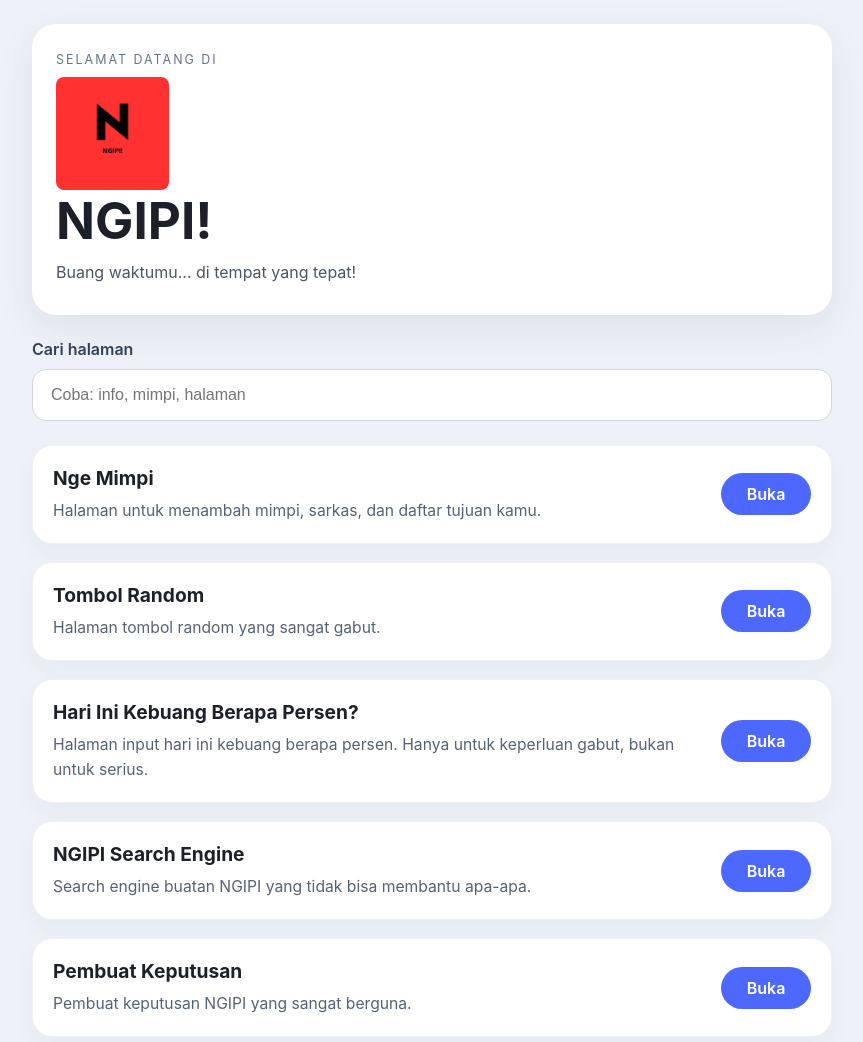
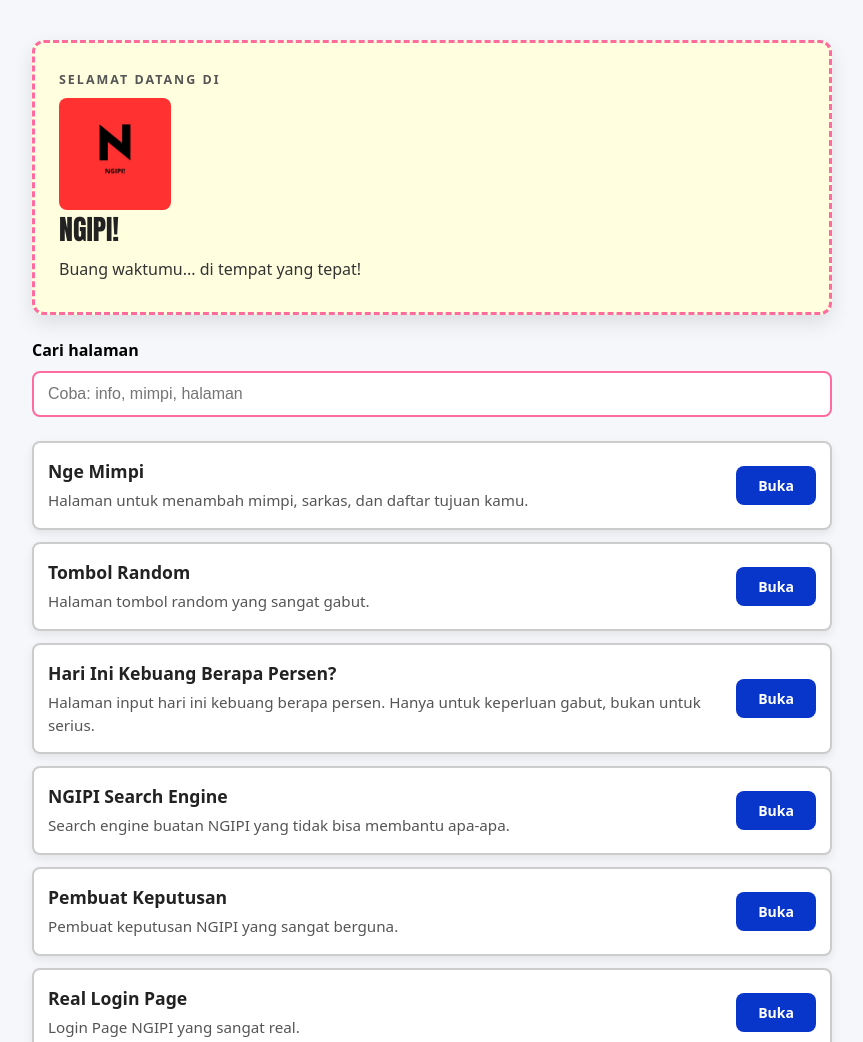
Before and after one commit to ArgusCalonDev/NGIPI, a website built with Vite: page ngipi/index.html in a window 1280 px wide. Shown: the top 1042 px of the page, without its empty margins (208-1071 px from the left). Built offline with nearby package versions, Linux system fonts and the light colour scheme.

Commit message:
Change: sederhanakan style di index dan nge-mimpi

```diff
--- a/ngipi/src/index.css
+++ b/ngipi/src/index.css
@@ -4,18 +4,11 @@
   box-sizing: border-box;
 }
 
-:root {
-  color-scheme: light;
-  color: #20232a;
-  background: #f6f7fb;
-  font-family: Inter, system-ui, -apple-system, BlinkMacSystemFont, "Segoe UI", sans-serif;
-}
-
 body {
-  min-height: 100vh;
-  background: #eef2f8;
-  color: #1c2129;
-  padding: 24px;
+  font-family: system-ui, -apple-system, Segoe UI, Roboto, sans-serif;
+  background: #f5f7fa;
+  color: #222;
+  padding: 40px;
 }
 
 .page-shell {
@@ -27,28 +20,32 @@
 
 .hero {
   padding: 28px 24px;
-  background: #ffffff;
-  border-radius: 24px;
-  box-shadow: 0 14px 40px rgba(22, 30, 45, 0.08);
+  background: #ffffe0;
+  border-radius: 12px;
+  border: 3px dashed #ff6b9d;
+  box-shadow: 0 8px 20px rgba(0,0,0,0.1);
 }
 
 .eyebrow {
-  color: #64748b;
+  color: #555;
   text-transform: uppercase;
   letter-spacing: 0.16em;
   font-size: 0.78rem;
   margin-bottom: 10px;
+  font-weight: 700;
 }
 
 h1 {
-  font-size: clamp(2.5rem, 4vw, 4rem);
+  font-size: 28px;
   line-height: 1.02;
   margin-bottom: 12px;
+  font-weight: 700;
+  font-family: Impact, Haettenschweiler, sans-serif;
 }
 
 .lead {
   max-width: 600px;
-  color: #4b5563;
+  color: #333;
   font-size: 1rem;
   line-height: 1.8;
 }
@@ -59,79 +56,81 @@
 }
 
 .search-label {
-  font-weight: 600;
-  color: #334155;
+  font-weight: 700;
+  color: #000;
+  font-size: 16px;
 }
 
 #searchInput {
   width: 100%;
-  border: 1px solid #d2d6dc;
-  border-radius: 14px;
-  padding: 16px 18px;
+  border: 2px solid #ff6b9d;
+  border-radius: 8px;
+  padding: 12px 14px;
   font-size: 1rem;
   outline: none;
-  transition: border-color 0.2s ease, box-shadow 0.2s ease;
+  background: white;
 }
 
 #searchInput:focus {
-  border-color: #5b7fff;
-  box-shadow: 0 0 0 4px rgba(91, 127, 255, 0.12);
+  border-color: #0936ca;
+  background: #ffffcc;
+  box-shadow: 0 0 0 3px rgba(9, 54, 202, 0.15);
 }
 
 .page-list {
   display: grid;
-  gap: 18px;
+  gap: 12px;
 }
 
 .page-card {
   display: flex;
   justify-content: space-between;
   align-items: center;
-  gap: 18px;
-  padding: 20px;
-  border-radius: 20px;
-  background: #ffffff;
-  border: 1px solid rgba(148, 163, 184, 0.16);
-  box-shadow: 0 10px 24px rgba(15, 23, 42, 0.04);
-  transition: transform 0.2s ease, border-color 0.2s ease;
+  gap: 14px;
+  padding: 16px 14px;
+  border-radius: 8px;
+  background: white;
+  border: 2px solid #ccc;
+  box-shadow: 0 4px 10px rgba(0,0,0,0.08);
 }
 
 .page-card:hover {
-  transform: translateY(-2px);
-  border-color: rgba(91, 127, 255, 0.3);
+  transform: scale(1.02);
 }
 
 .page-card h2 {
-  font-size: 1.2rem;
-  margin-bottom: 8px;
+  font-size: 1.1rem;
+  margin-bottom: 6px;
+  font-weight: 700;
 }
 
 .page-card p {
-  color: #556275;
-  line-height: 1.6;
-  font-size: 0.98rem;
+  color: #555;
+  line-height: 1.5;
+  font-size: 0.95rem;
 }
 
 .page-card a {
   display: inline-flex;
   align-items: center;
   justify-content: center;
-  min-width: 90px;
-  padding: 11px 16px;
-  border-radius: 999px;
-  background: #4d68ff;
+  min-width: 80px;
+  padding: 10px 14px;
+  border-radius: 8px;
+  background: #0936ca;
   color: white;
   text-decoration: none;
-  font-weight: 600;
-  transition: background 0.2s ease;
+  font-weight: 700;
+  font-size: 14px;
 }
 
 .page-card a:hover {
-  background: #3f57db;
+  background: #0927a0;
+  transform: scale(1.08);
 }
 
 .hint {
-  color: #64748b;
+  color: #666;
   text-align: center;
   font-size: 0.95rem;
 }
--- a/ngipi/src/style.css
+++ b/ngipi/src/style.css
@@ -13,24 +13,22 @@
   padding: 40px;
 }
 
-
-
 /* ===== PAGE TITLE ===== */
 
 h1 {
   font-size: 28px;
   margin-bottom: 30px;
-  font-weight: 600;
+  font-weight: 700;
+  font-family: Impact, Haettenschweiler, sans-serif;
 }
-
 
 /* Subtitle */
 
 h2 {
   margin-bottom: 15px;
   margin-top: 15px;
+  font-weight: 700;
 }
-
 
 /* ===== CARD LIST ===== */
 
@@ -40,33 +38,37 @@
   gap: 20px;
 }
 
-
+.small-text {
+  grid-column: 1 / -1;
+  font-style: italic;
+  color: #666;
+  margin-bottom: 10px;
+}
 
 /* ===== CARD ===== */
 
 .card {
   background: white;
-  border-radius: 12px;
-  padding: 18px;
-  box-shadow: 0 4px 14px rgba(0,0,0,0.05);
-  transition: transform 0.15s ease, box-shadow 0.15s ease;
+  border-radius: 8px;
+  padding: 16px;
+  box-shadow: 0 4px 12px rgba(0,0,0,0.08);
+  border: 2px solid #ddd;
 }
 
 .card:hover {
-  transform: translateY(-3px);
-  box-shadow: 0 6px 18px rgba(0,0,0,0.08);
+  transform: scale(1.2, 1.2);
+  box-shadow: 0 6px 16px rgba(0,0,0,0.12);
+  border-color: #ff6b9d;
+  background: #fffacd;
 }
-
-
 
 /* ===== CARD TITLE ===== */
 
 .card h3 {
-  font-size: 18px;
+  font-size: 16px;
   margin-bottom: 10px;
+  font-weight: 700;
 }
-
-
 
 /* ===== CARD INFO TEXT ===== */
 
@@ -76,27 +78,23 @@
   margin-bottom: 8px;
 }
 
-
-
 /* ===== PROGRESS BAR ===== */
 
 .progress-bar {
   width: 100%;
-  height: 8px;
+  height: 10px;
   background: #e6e8ec;
-  border-radius: 20px;
+  border-radius: 8px;
   overflow: hidden;
   margin-top: 10px;
+  border: 1px solid #ccc;
 }
 
 .progress {
   height: 100%;
-  background: #4a7cff;
+  background: linear-gradient(90deg, #0936ca, #ff6b9d);
   width: 0%;
-  transition: width 0.3s ease;
 }
-
-
 
 /* ===== FLOATING INPUT PANEL ===== */
 
@@ -106,15 +104,14 @@
   bottom: 30px;
 
   width: 260px;
-  background: white;
+  background: #ffffe0;
 
-  padding: 18px;
-  border-radius: 12px;
+  padding: 16px;
+  border-radius: 8px;
+  border: 3px dashed #ff6b9d;
 
-  box-shadow: 0 10px 25px rgba(0,0,0,0.1);
+  box-shadow: 0 10px 25px rgba(0,0,0,0.15);
 }
-
-
 
 /* ===== INPUT FIELD ===== */
 
@@ -122,14 +119,19 @@
   width: 100%;
   padding: 10px;
 
-  border-radius: 8px;
-  border: 1px solid #ddd;
+  border-radius: 6px;
+  border: 2px solid #ccc;
 
   margin-bottom: 10px;
   font-size: 14px;
+  background: white;
 }
 
-
+.input-panel input:focus {
+  border-color: #0936ca;
+  background: #ffffcc;
+  outline: none;
+}
 
 /* ===== BUTTON ===== */
 
@@ -138,15 +140,19 @@
   padding: 10px;
 
   border: none;
-  border-radius: 8px;
+  border-radius: 6px;
 
-  background: #4a7cff;
+  background: #0936ca;
   color: white;
 
   font-size: 14px;
   cursor: pointer;
+  font-weight: 700;
+}
 
-  transition: background 0.2s ease;
+.input-panel button:hover {
+  background: #0927a0;
+  transform: scale(1.05);
 }
 
 .input-panel button:hover {
```
